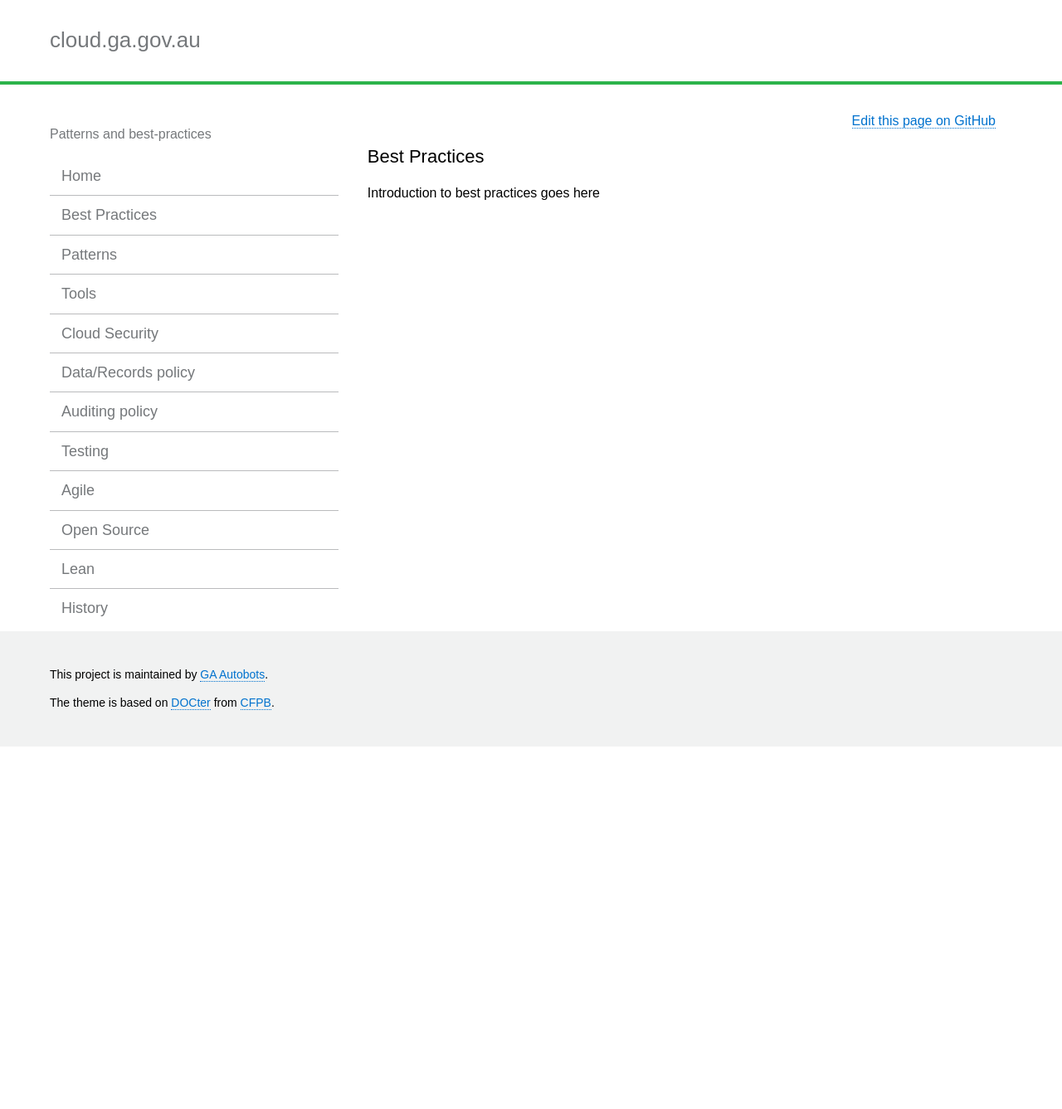
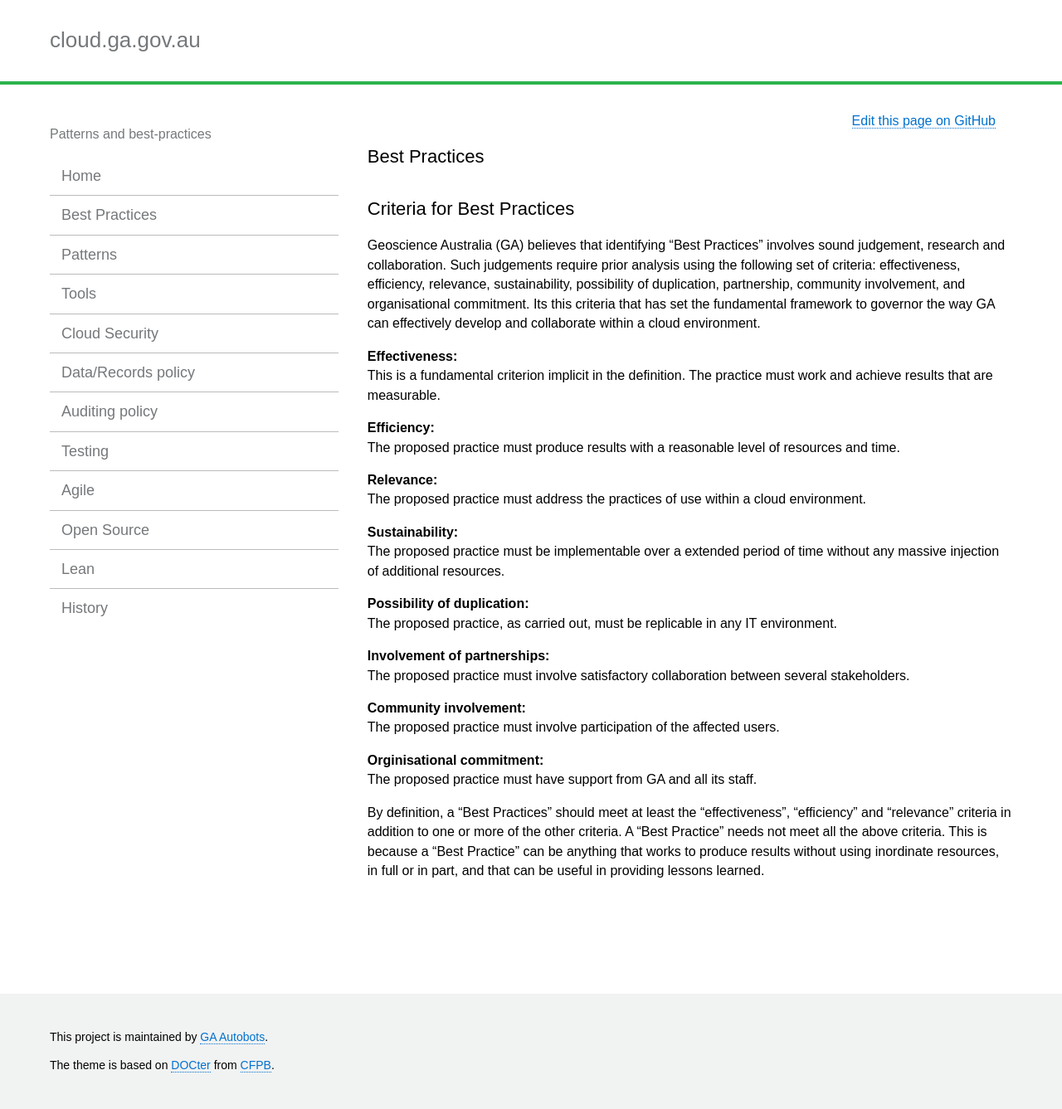
Before and after one commit to GeoscienceAustralia/cloud, a Jekyll site: the page built from docs/_pages/best_practices_index.md, in a window 1280 px wide. Shown: the whole page at 83% size. Built offline with Jekyll 4.4.1, drawn with Linux system fonts in a browser that asks for light colours; before the commit the page ends 900 px from its top, so only the background shows below that.

Commit message:
Add: Criteria for Best prac in GA

```diff
--- a/docs/_pages/best_practices_index.md
+++ b/docs/_pages/best_practices_index.md
@@ -4,4 +4,32 @@ layout: page
 permalink: best_practices_index.html
 ---
 
-Introduction to best practices goes here
+<h2>Criteria for Best Practices</h2>
+
+Geoscience Australia (GA) believes that identifying “Best Practices” involves sound judgement, research and collaboration. Such judgements require prior analysis using the following set of criteria: effectiveness, efficiency, relevance, sustainability, possibility of duplication, partnership, community involvement, and organisational commitment. Its this criteria that has set the fundamental framework to governor the way GA can effectively develop and collaborate within a cloud environment.
+
+**Effectiveness:** <br>
+This is a fundamental criterion implicit in the definition. The practice must work and achieve results that are measurable.
+
+**Efficiency:** <br>
+The proposed practice must produce results with a reasonable level of resources and time.
+
+**Relevance:** <br>
+The proposed practice must address the practices of use within a cloud environment.
+
+**Sustainability:** <br>
+The proposed practice must be implementable over a extended period of time without any massive injection of additional resources.
+
+**Possibility of duplication:** <br>
+The proposed practice, as carried out, must be replicable in any IT environment.
+
+**Involvement of partnerships:** <br>
+The proposed practice must involve satisfactory collaboration between several stakeholders.
+
+**Community involvement:** <br>
+The proposed practice must involve participation of the affected users.
+
+**Orginisational commitment:** <br>
+The proposed practice must have support from GA and all its staff.
+
+By definition, a “Best Practices” should meet at least the “effectiveness”, “efficiency” and “relevance” criteria in addition to one or more of the other criteria. A “Best Practice” needs not meet all the above criteria. This is because a “Best Practice” can be anything that works to produce results without using inordinate resources, in full or in part, and that can be useful in providing lessons learned.
```
